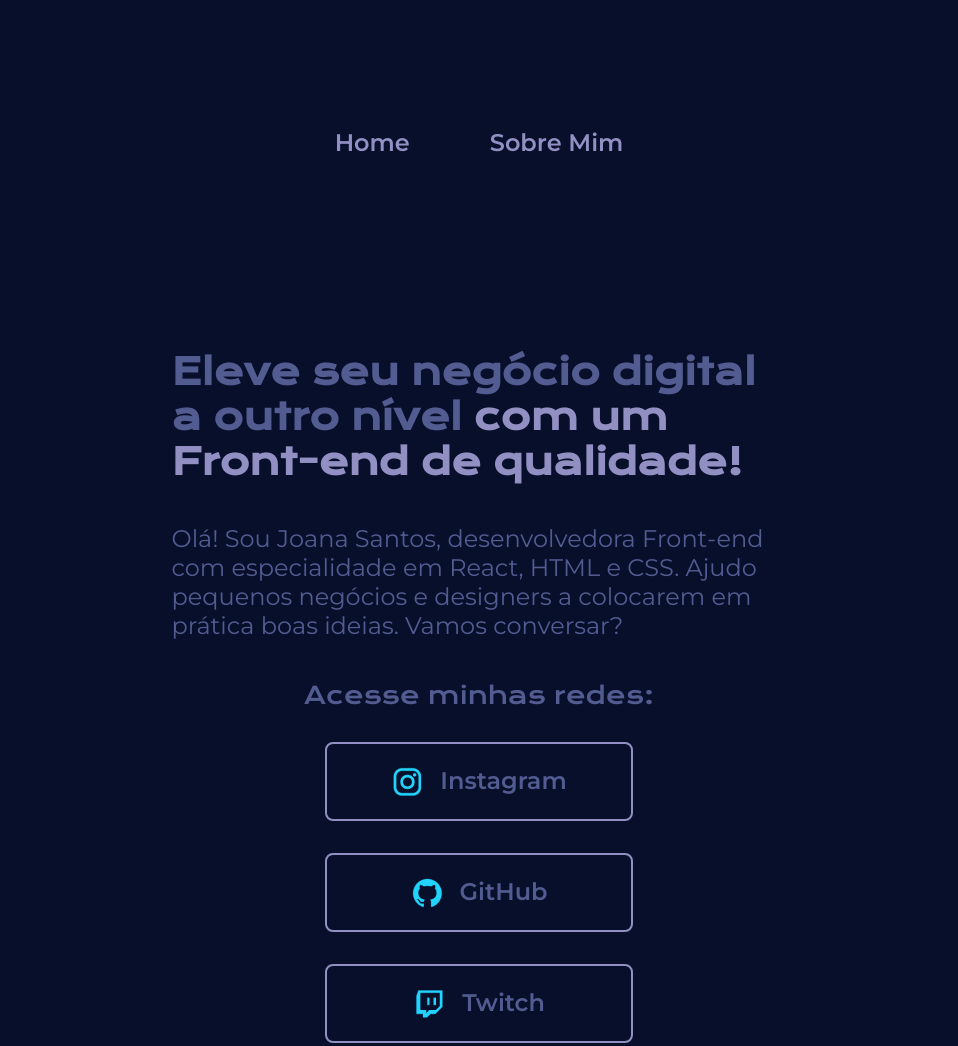
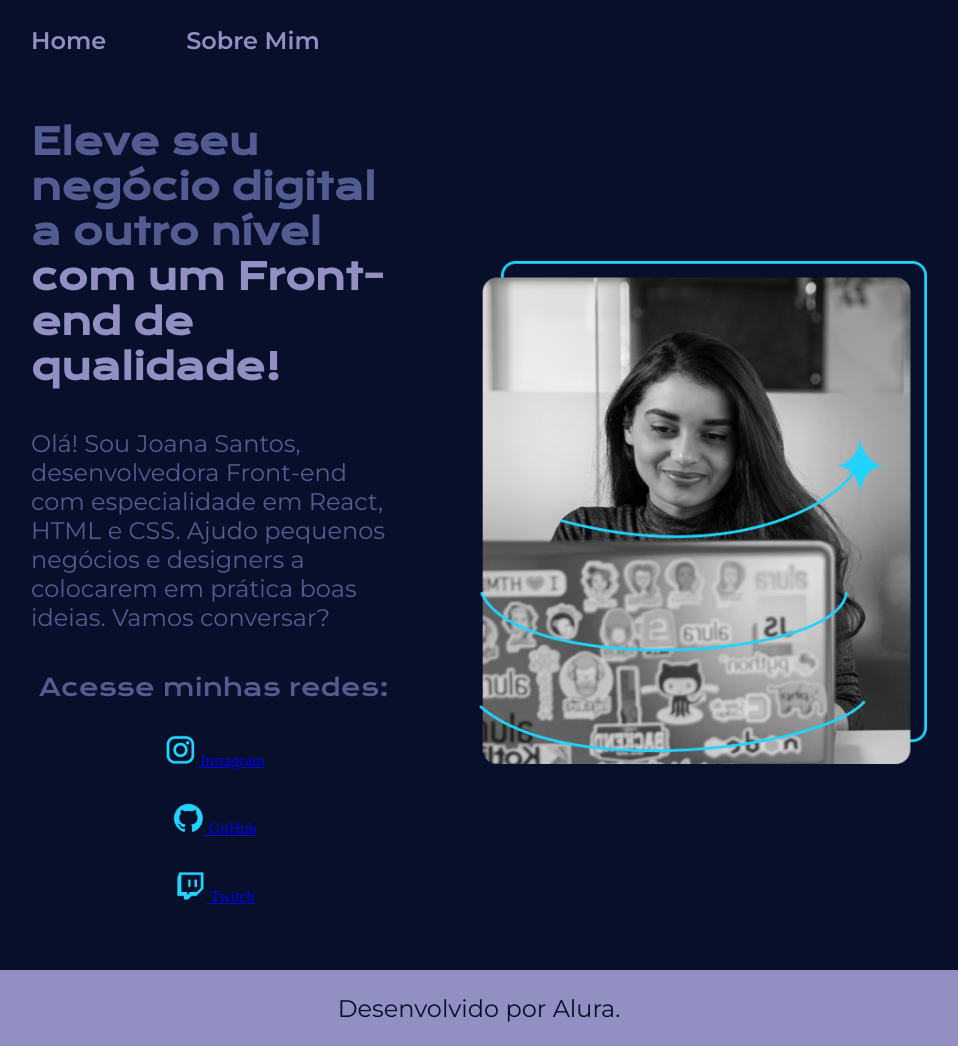
Before and after one commit to ArtfireTG/Site_portifolio, a plain HTML site: page index.html in a window 1280 px wide. Shown: the top 1046 px of the page, without its empty margins (161-1119 px from the left). Drawn offline with nearby package versions, Linux system fonts and the light colour scheme.

Commit message:
alterado styles

```diff
--- a/styles/style.css
+++ b/styles/style.css
@@ -19,16 +19,13 @@ body{
     background-color: var(--cor-primaria);
     color: var(--cor-secundaria);
 }
-
 .cabecalho{
-    padding: 2% 0 0 15%;
+    padding: 2% 0% 0% 15%;
 }
-
 .cabecalho__menu{
     display: flex;
-    gap: 5rem;
+    gap: 80px;
 }
-
 .cabecalho__menu__link{
     font-family: var(--fonte-secundaria);
     font-size: 1.5rem;
@@ -36,95 +33,84 @@ body{
     color: var(--cor-terciaria);
     text-decoration: none;
 }
-
 .apresentacao{
     padding: 5% 15%;
     display: flex;
     align-items: center;
     justify-content: space-between;
-    gap: 5.125rem;
+    gap: 82px;
 }
-
 .apresentacao__conteudo{
-    width: 38.4375rem;
+    width: 50%;
     display: flex;
     flex-direction: column;
-    gap: 2.5rem;
+    gap: 40px;
 }
 
 .apresentacao__conteudo__titulo{
     font-size: 2.25rem;
     font-family: var(--fonte-primaria);
 }
-
+.titulo-destaque{
+    color: var(--cor-terciaria);
+}
 .apresentacao__conteudo__texto{
     font-size: 1.5rem;
     font-family: var(--fonte-secundaria);
-    font-weight: 400;
 }
 
 .apresentacao__links{
     display: flex;
+    flex-direction: column;
     justify-content: space-between;
-    flex-direction: column;
     align-items: center;
-    gap: 2rem;
+    gap: 32px;
 }
-
-.apresentacao__links__link{
-    display: flex;
-    justify-content: center;
-    gap: 1rem;
-    border: 0.125rem solid var(--cor-terciaria);
-    width: 50%;
-    text-align: center;
-    border-radius: 0.5rem;
-    font-size: 1.5rem;
-    padding: 1.34375rem 0;
-    text-decoration: none;
-    color: var(--cor-secundaria);
-    font-family: var(--fonte-secundaria);
-    font-weight: 600;
-    box-sizing: border-box;
-}
-
 .apresentacao__links__subtitulo{
     font-family: var(--fonte-primaria);
     font-weight: 400;
     font-size: 1.5rem;
 }
-
-.titulo-destaque{
-    color: var(--cor-terciaria);
+.apresentacao__links__navegacao{
+    display: flex;
+    justify-content: center;
+    gap: 16px;
+    border: 2px solid var(--cor-terciaria);
+    width: 50%;
+    text-align: center;
+    border-radius: 8px;
+    font-size: 1.5rem;
+    font-weight: 600;
+    padding: 21.5px 0;
+    text-decoration: none;
+    color: var(--cor-secundaria);
+    font-family: var(--fonte-secundaria);
 }
-
 .apresentacao__links__link:hover{
-    background-color: var(--cor-rover);
+    background-color: var(--cor-hover);
 }
-
 .apresentacao__imagem{
     width: 50%;
 }
-
 .rodape{
-    padding: 1.5rem;
+    color: var(--cor-primaria);
     background-color: var(--cor-terciaria);
-    color: var(--cor-primaria);
+    padding: 24px;
     text-align: center;
     font-family: var(--fonte-secundaria);
     font-size: 1.5rem;
+    font-weight: 400;
 }
 
-@media(max-width: 1300px){
+@media (max-width: 1200px) {
     .cabecalho{
-        padding: 10%;
+         padding: 10%;
+    }
+    .cabecalho__menu{
+        justify-content: center;
+    }
+    .apresentacao{
+        flex-direction: column-reverse;
     }
 
-.cabecalho__menu{
-    justify-content: center;
 }
-
-    .apresentacao{
-        flex-direction: column;
-    }
-}
```
